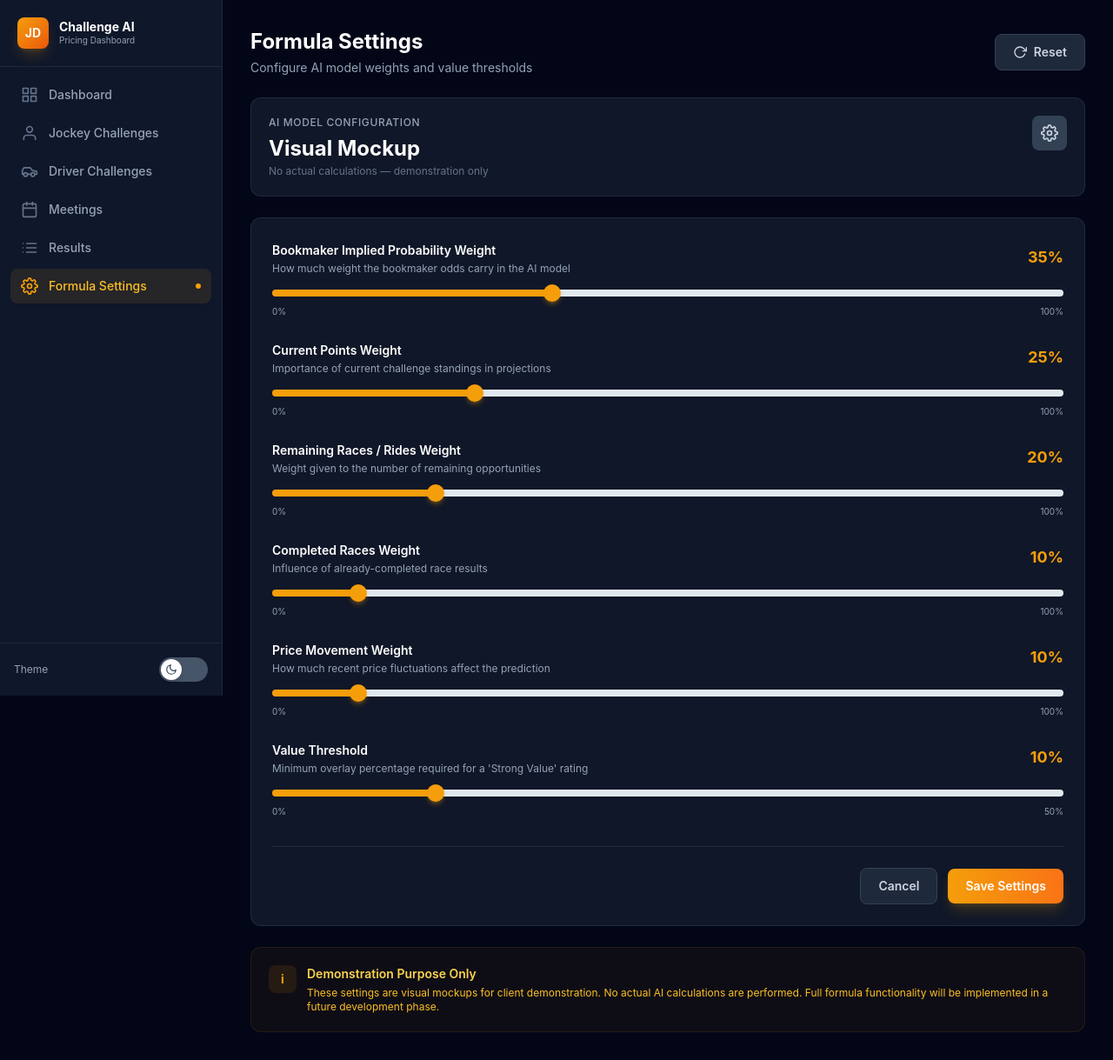
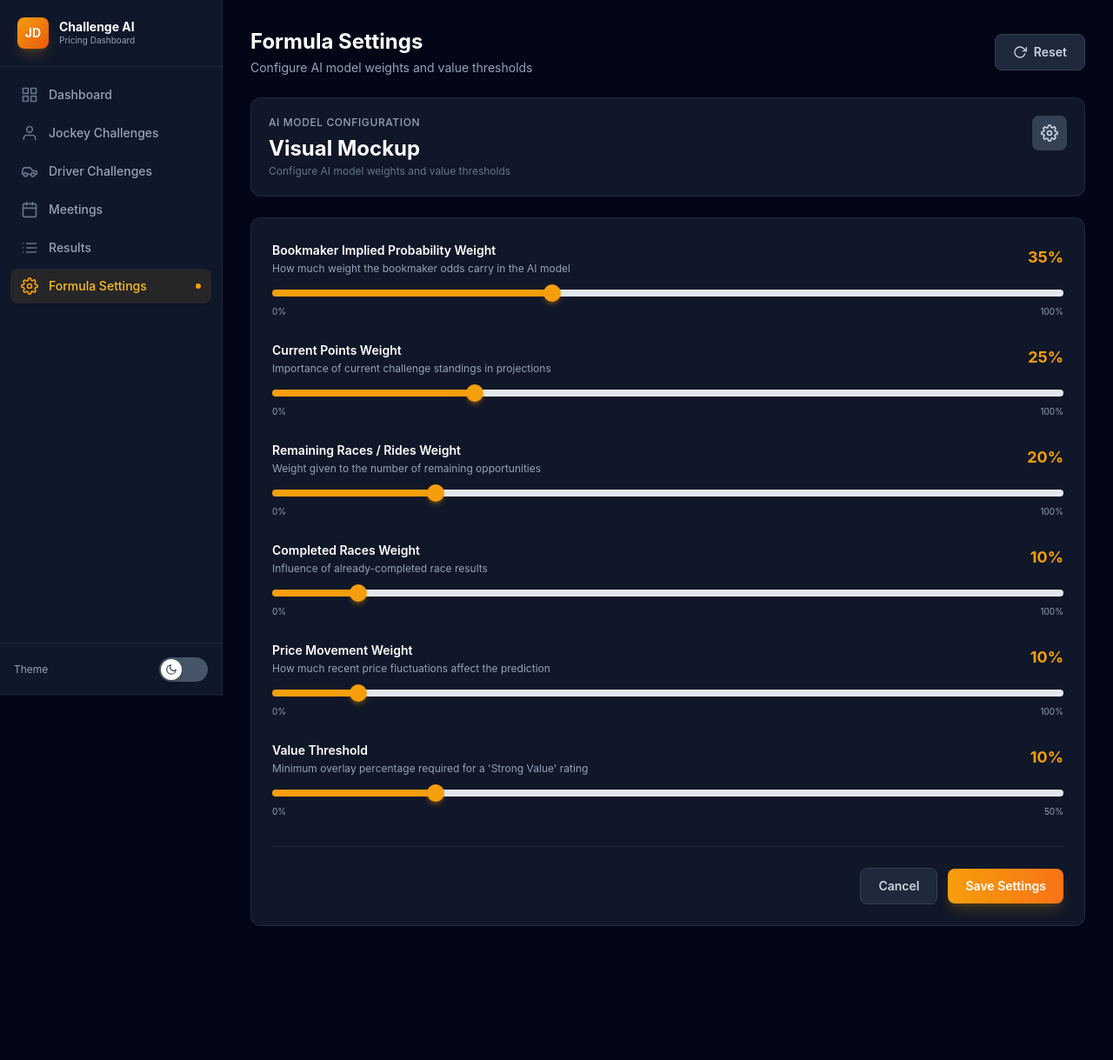
Before and after one commit to AliAhmedSheikh/Horse-Jockey-Challenge, a Next.js app: page /settings in a window 1280 px wide. Shown: the whole page at 87% size. After the commit the page ends 1097 px from the top, so only its background shows below. Built offline with nearby package versions, Linux system fonts and the light colour scheme.

Commit message:
Remove demo-only disclaimers from settings page

```diff
--- a/app/settings/page.tsx
+++ b/app/settings/page.tsx
@@ -125,7 +125,7 @@ export default function SettingsPage() {
       <DataCard
         title="AI Model Configuration"
         value="Visual Mockup"
-        subtitle="No actual calculations — demonstration only"
+        subtitle="Configure AI model weights and value thresholds"
         icon={<IconSettingsIcon className="w-5 h-5" />}
       />
 
@@ -210,23 +210,6 @@ export default function SettingsPage() {
         </div>
       </div>
 
-      <div className="card p-4 md:p-5 bg-amber-50/50 dark:bg-amber-500/5 border-amber-200 dark:border-amber-500/10">
-        <div className="flex items-start gap-3">
-          <div className="w-8 h-8 rounded-lg bg-amber-500/10 flex items-center justify-center flex-shrink-0">
-            <span className="text-amber-500 text-sm font-bold">i</span>
-          </div>
-          <div>
-            <p className="text-sm font-semibold text-amber-800 dark:text-amber-300">
-              Demonstration Purpose Only
-            </p>
-            <p className="text-xs text-amber-700 dark:text-amber-400 mt-1">
-              These settings are visual mockups for client demonstration. No actual AI
-              calculations are performed. Full formula functionality will be implemented
-              in a future development phase.
-            </p>
-          </div>
-        </div>
-      </div>
     </div>
   );
 }
```
